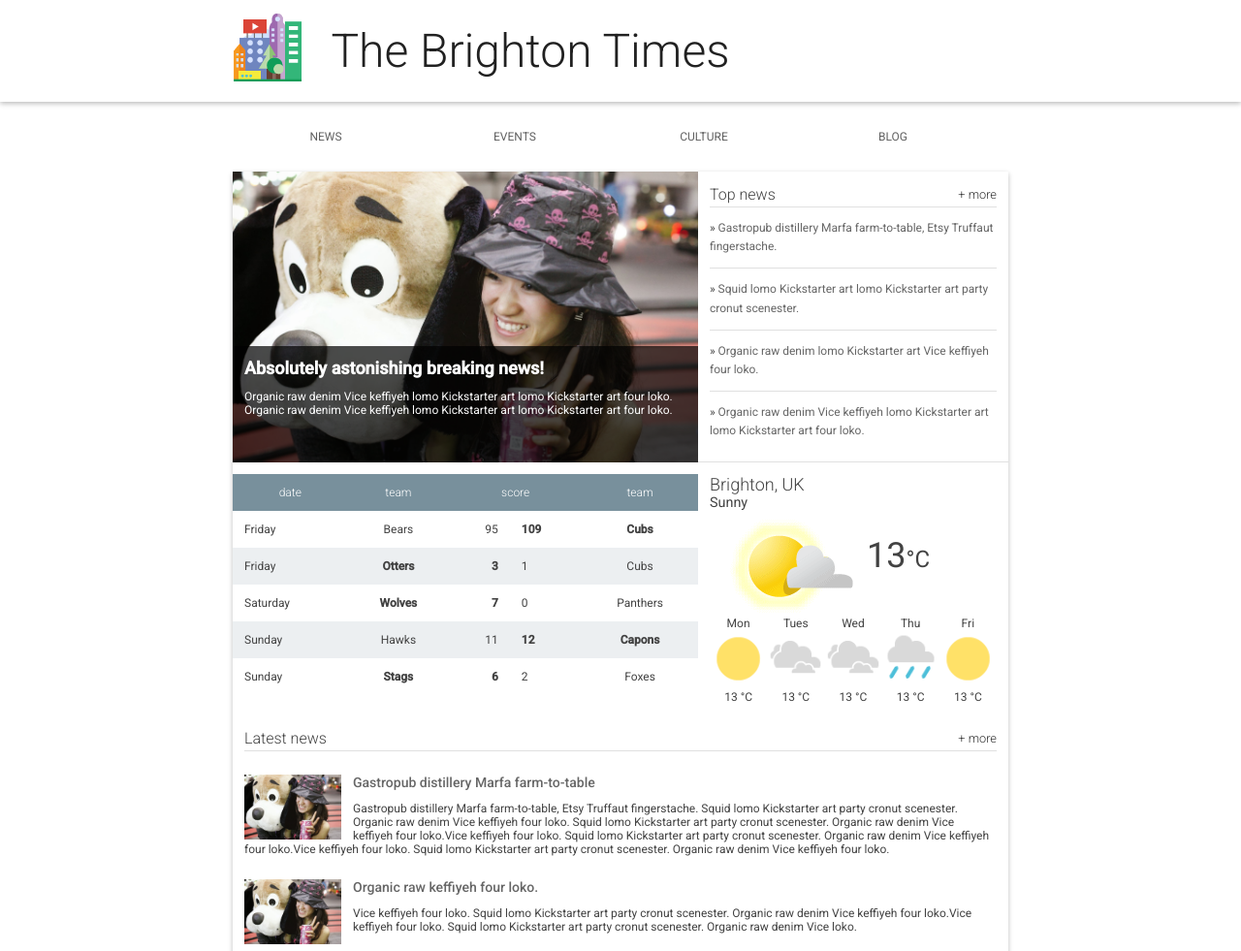
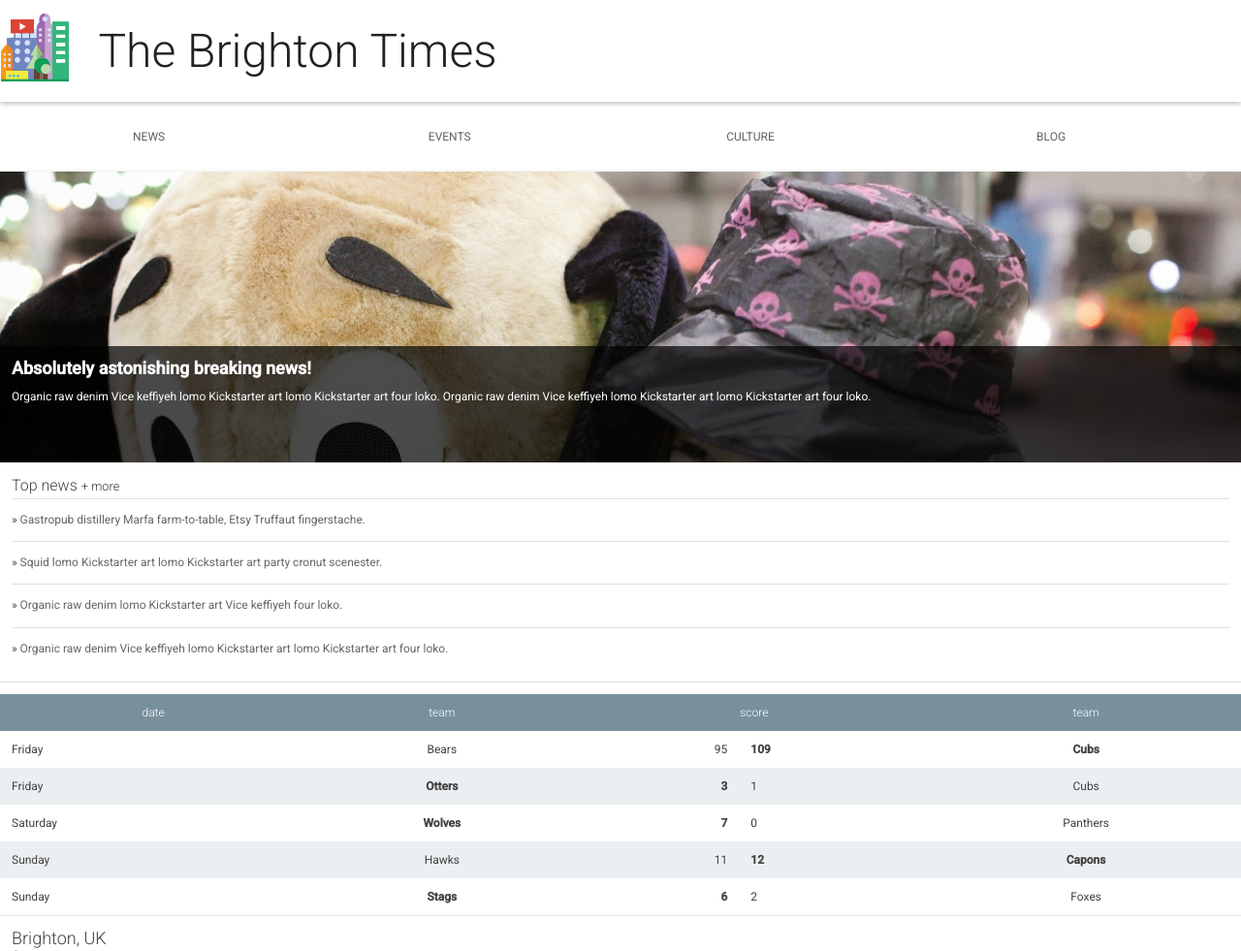
Before and after one commit to brunoffgomes/Udacity, a plain HTML site: page Start/index.html in a window 1280 px wide. Shown: the top 981 px of the page at 97% size. Drawn offline with Linux system fonts and the light colour scheme.

Commit message:
added code to resize body based on width of device

```diff
--- a/Start/main.css
+++ b/Start/main.css
@@ -33,7 +33,6 @@ ul {
  */
 
 .news__more {
-  float: right;
   font-size: .8em;
   color: #333;
   text-decoration: none;
@@ -53,7 +52,7 @@ ul {
 }
 
 .header__inner {
-  width: 800px;
+  width: 100%;
   margin-left: auto;
   margin-right: auto;
 }
@@ -81,7 +80,7 @@ ul {
  */
 
 .nav {
-  width: 800px;
+  width: 100%;
   margin-left: auto;
   margin-right: auto;
 }
@@ -121,10 +120,10 @@ ul {
 
 main {
   box-shadow: 0 2px 5px rgba(0, 0, 0, 0.26);
-  width: 800px;
   margin-left: auto;
   margin-right: auto;
 }
+
 
 /*
  *
@@ -140,8 +139,6 @@ main {
  */
 
 .hero {
-  float: left;
-  width: 480px;
   position: relative;
   background-image: url("./images/dog.jpg");
   background-size: cover;
@@ -168,9 +165,7 @@ main {
  */
 
 .top-news {
-  float: right;
-  width: 320px;
-  height: 300px;
+  width: 100%;
   border-bottom: 1px solid #E0E0E0;
   padding: 1em;
 }
@@ -214,8 +209,7 @@ main {
  */
 
 .scores {
-  width: 480px;
-  float: left;
+  width: 100%;
   padding-top: 1em;
 }
 
@@ -263,9 +257,9 @@ main {
  */
 
 .weather {
-  float: right;
-  width: 320px;
+  width: 100%;
   padding: 1em;
+  border-top: 1px solid #E0E0E0;
 }
 
 .weather__location {
```
